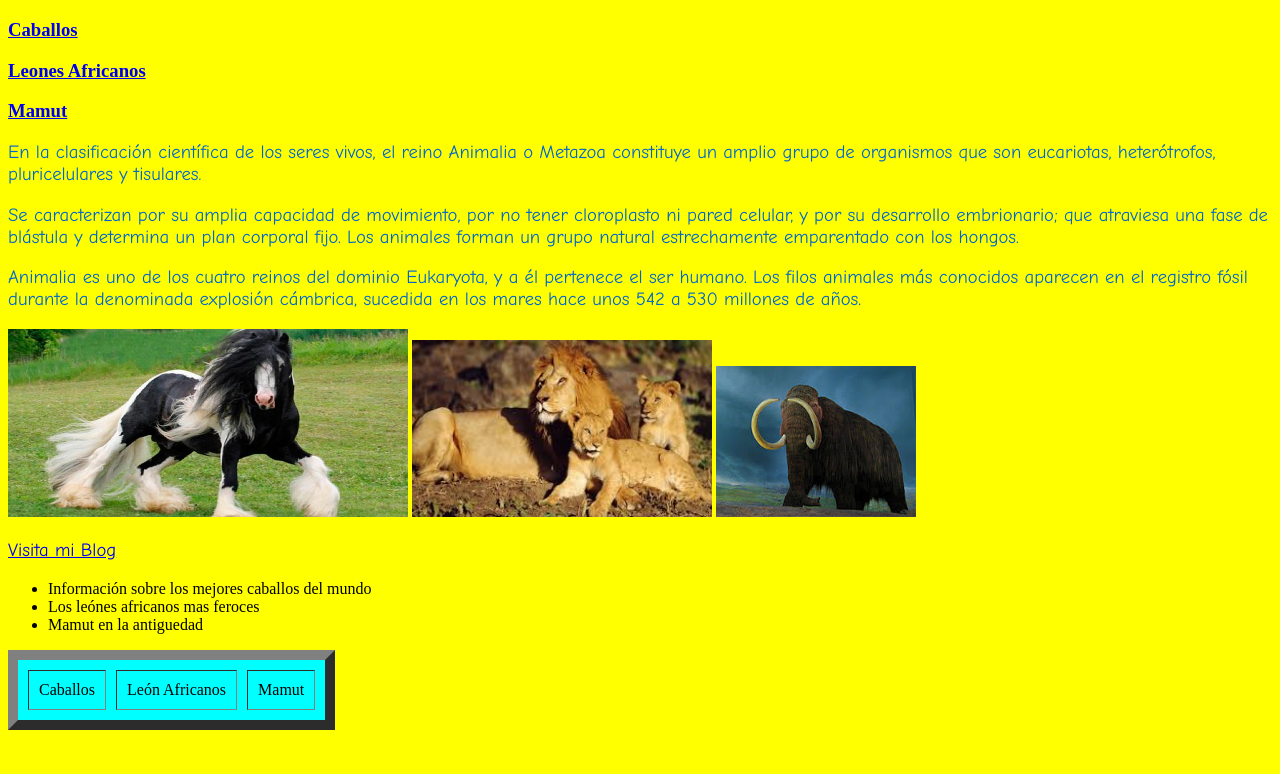
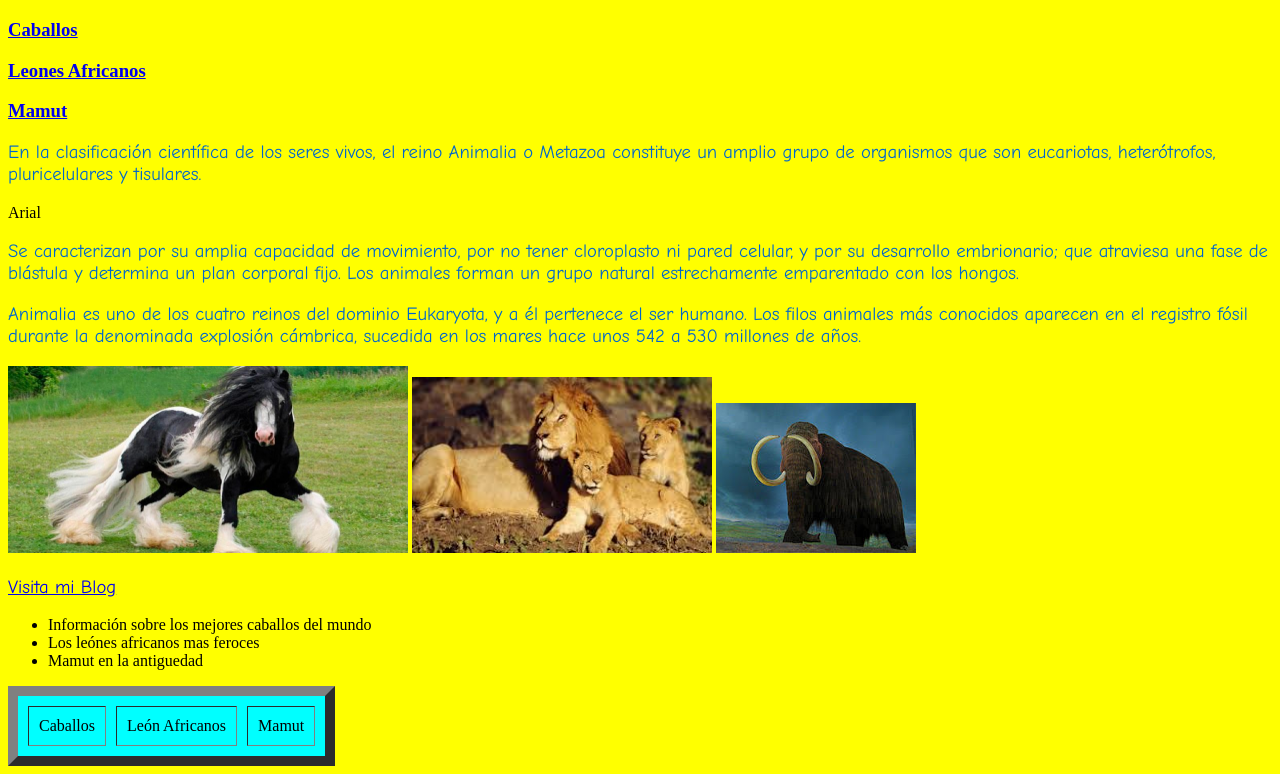
Before and after one commit to sofiagomesborges06/sofiagomesborges06.github.io, a plain HTML site: page index.html in a window 1280 px wide. Shown: the part 61-835 px from the top of the page. Before the commit the page ends 800 px from the top, so only its background shows below. Drawn offline with Linux system fonts and the light colour scheme.

Commit message:
Update index.html

```diff
--- a/index.html
+++ b/index.html
@@ -19,6 +19,8 @@
 el reino Animalia o Metazoa constituye un amplio grupo
 de organismos que son eucariotas, heterótrofos, pluricelulares
 y tisulares. </p>
+Arial
+
 <p>
 Se caracterizan por su amplia capacidad de movimiento, por no tener
  cloroplasto ni pared celular, y por su desarrollo embrionario; que atraviesa una fase
```
